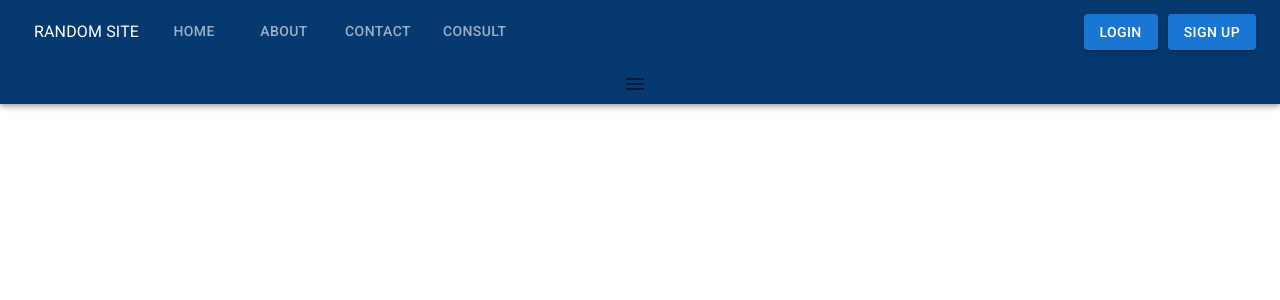
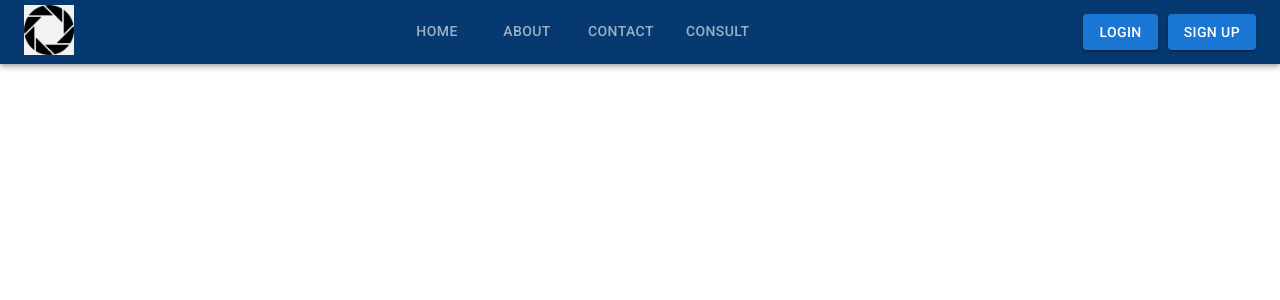
Before and after one commit to HAlejandra10/RANDOMAPP, a React (Create React App) app: page / in a window 1280 px wide. Shown: the top 300 px of the page. Built offline with nearby package versions, Linux system fonts and the light colour scheme.

Commit message:
mapping PAGES and  adding styling components

```diff
--- a/src/layout/drawerComponent.js
+++ b/src/layout/drawerComponent.js
@@ -2,7 +2,11 @@ import { Drawer, IconButton, List, ListItemButton, ListItemText} from '@mui/mate
 import React, { useState } from 'react'
 import MenuIcon from '@mui/icons-material/Menu';
 
+
+const PAGES= ["Home", "About", "Contact", "Consult", "Login", "LogOut" ]
+
 const DrawerComponent = () => {
+
   const [openDrawer, setopenDrawer] = useState(false);
 
   return (
@@ -11,16 +15,21 @@ const DrawerComponent = () => {
       onClose= {() => setopenDrawer(false)}
       >
            <List>
-              <ListItemButton>
-                  <ListItemButton>
-                    <ListItemText>
-                      Login
-                    </ListItemText>
-                  </ListItemButton>
-              </ListItemButton>
+            {
+              PAGES.map((page, index) =>(
+                <ListItemButton onClick={() => setopenDrawer(false)} key={index}>
+                <ListItemButton>
+                  <ListItemText>
+                    {page}
+                  </ListItemText>
+                </ListItemButton>
+            </ListItemButton>
+              ))
+            }
+
            </List>
       </Drawer>
-      <IconButton onClick={()=> setopenDrawer(!openDrawer)}>
+      <IconButton  sx= {{color:"white" , marginLeft:"auto"}} onClick={()=> setopenDrawer(!openDrawer)}>
       <MenuIcon sx={{marginRight:"10px"}}/>
       </IconButton>
     </React.Fragment>
--- a/src/layout/navebar.js
+++ b/src/layout/navebar.js
@@ -4,12 +4,14 @@ import Box from '@mui/material/Box';
 import Toolbar from '@mui/material/Toolbar';
 // import IconButton from '@mui/material/IconButton';
 import Typography from '@mui/material/Typography';
-import { Tabs, Tab, Button,useMediaQuery, useTheme} from '@mui/material';
+import { Tabs, Tab, Button,useMediaQuery, useTheme, Link} from '@mui/material';
 import DrawerComponent from './drawerComponent';
+
+import image from "../layout/biglogo.png"
 
 
 
-
+const PAGES= ["Home", "About", "Contact", "Consult" ]
 
 const Navebar = () => {
 
@@ -22,30 +24,43 @@ const Navebar = () => {
         <Box sx={{ flexGrow: 1 }}>
       <AppBar position="static" sx ={{background:"#063970"}}>
         <Toolbar>
-         {/* <IconButton
-            size="large"
-            edge="start"
-            color="inherit"
-            aria-label="menu"
-            sx={{ mr: 2 }}
-          >  */}
-            <Typography sx={{margin:"10px"}}>
+        <Link to="">
+         <img src={image}  alt='logo' width={50} />
+        </Link>
+                 {
+                    isMatch ? (
+                        <>
+                        <Typography  sx={{fontSize: "1.5rem",paddingLeft:"10px"}}>
                             RANDOM SITE
                         </Typography>
-          {/* </IconButton>  */}
+                        <DrawerComponent/>
+                        </>
+                    ): (
+                        <> <Tabs sx={{marginLeft: 'auto'}}textColor="inherit" value={value} onChange={(e,value)=> setvalue(value)} indicatorColor="secondary">
+                            {
+                                PAGES.map((page, index) => (
+                                    <Tab  key={index} label={page}/>
+                                ))
+                            }
 
-          <Tabs textColor="inherit" value={value} onChange={(e,value)=> setvalue(value)} indicatorColor="secondary">
-            <Tab label="Home"/>
-            <Tab label="About"/>
+                        {/* <Tab label="About"/>
                         <Tab label="Contact"/>
-            <Tab label="Consult"/>
+                        <Tab label="Consult"/> */}
 
                       </Tabs>
 
                       <Button sx={{marginLeft:"auto"}} variant="contained">Login{" "}</Button>
                       <Button sx={{marginLeft: "10px"}}variant="contained">Sign Up{" "}</Button>
+                      </>
+
+                    )
+                }
+
+
+
+
         </Toolbar>
-        <DrawerComponent/>
+
       </AppBar>
     </Box>
 )}
```
Also changed, not shown: src/layout/biglogo.png (added). Lines whose indentation alone changed are shown as unchanged.
